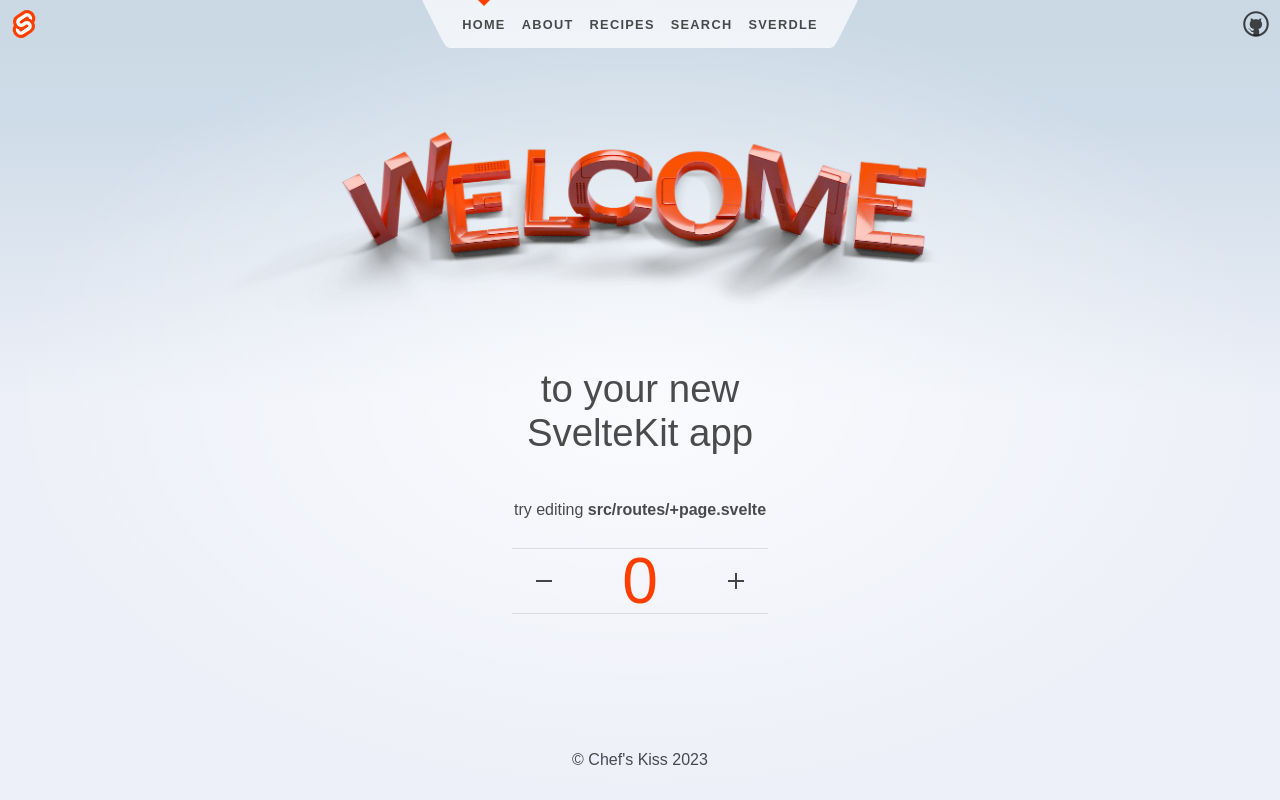
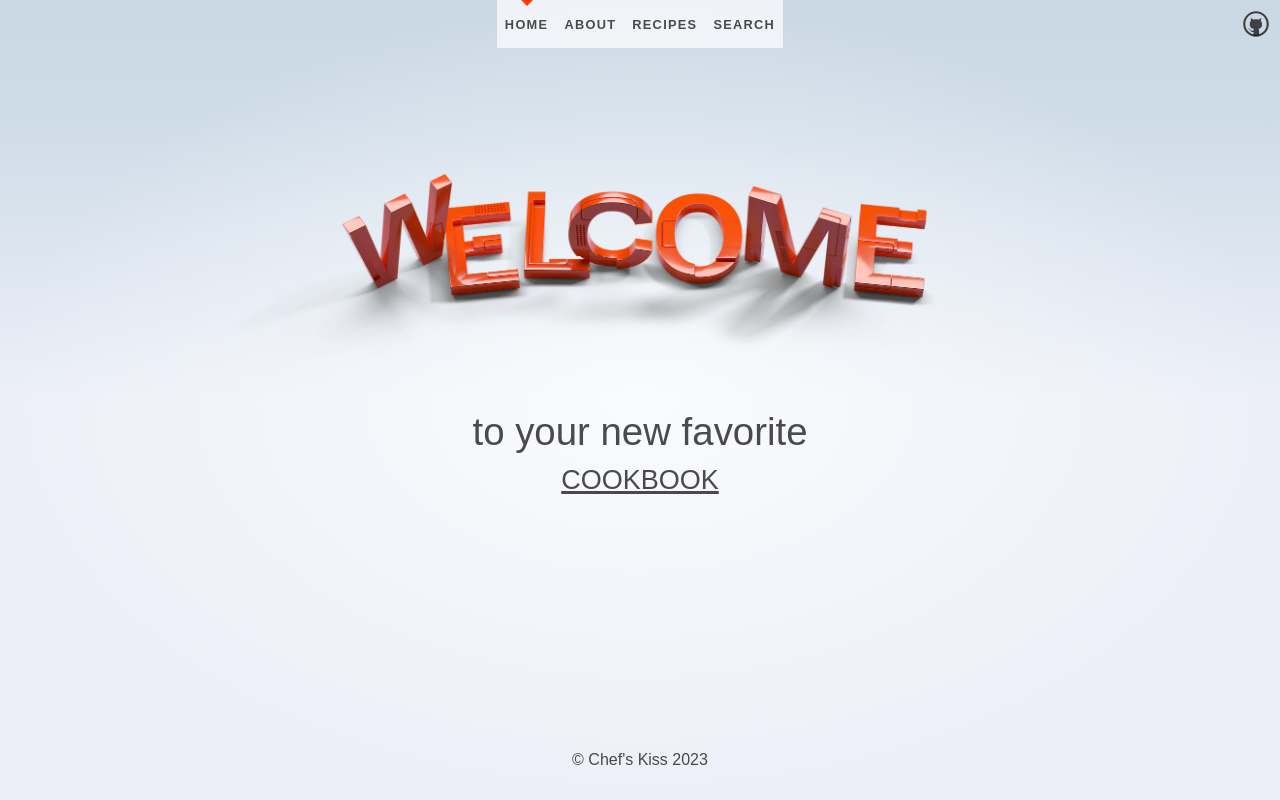
Before and after one commit to drewrey/cookbook, a SvelteKit app: page / in a window 1280 px wide. Built offline with nearby package versions, Linux system fonts and the light colour scheme.

Commit message:
cleaning up a bit

```diff
--- a/src/routes/+page.svelte
+++ b/src/routes/+page.svelte
@@ -1,5 +1,4 @@
 <script>
-	import Counter from './Counter.svelte';
 	import welcome from '$lib/images/svelte-welcome.webp';
 	import welcome_fallback from '$lib/images/svelte-welcome.png';
 </script>
@@ -18,14 +17,8 @@
 			</picture>
 		</span>
 
-		to your new<br />SvelteKit app
+		to your new favorite<br /><span class="cookbook">cookbook</span>
 	</h1>
-
-	<h2>
-		try editing <strong>src/routes/+page.svelte</strong>
-	</h2>
-
-	<Counter />
 </section>
 
 <style>
@@ -56,4 +49,9 @@
 		top: 0;
 		display: block;
 	}
+
+	span.cookbook {
+		font-variant-caps: all-small-caps;
+		text-decoration-line: underline;
+	}
 </style>
--- a/src/routes/Counter.svelte
+++ /dev/null
@@ -1,106 +0,0 @@
-<script>
-	import { spring } from 'svelte/motion';
-
-	let count = 0;
-
-	const displayed_count = spring();
-	$: displayed_count.set(count);
-	$: offset = modulo($displayed_count, 1);
-
-	/**
-	 * @param {number} n
-	 * @param {number} m
-	 */
-	function modulo(n, m) {
-		// handle negative numbers
-		return ((n % m) + m) % m;
-	}
-</script>
-
-<div class="counter">
-	<button on:click={() => (count -= 1)} aria-label="Decrease the counter by one">
-		<svg aria-hidden="true" viewBox="0 0 1 1">
-			<path d="M0,0.5 L1,0.5" />
-		</svg>
-	</button>
-
-	<div class="counter-viewport">
-		<div class="counter-digits" style="transform: translate(0, {100 * offset}%)">
-			<strong class="hidden" aria-hidden="true">{Math.floor($displayed_count + 1)}</strong>
-			<strong>{Math.floor($displayed_count)}</strong>
-		</div>
-	</div>
-
-	<button on:click={() => (count += 1)} aria-label="Increase the counter by one">
-		<svg aria-hidden="true" viewBox="0 0 1 1">
-			<path d="M0,0.5 L1,0.5 M0.5,0 L0.5,1" />
-		</svg>
-	</button>
-</div>
-
-<style>
-	.counter {
-		display: flex;
-		border-top: 1px solid rgba(0, 0, 0, 0.1);
-		border-bottom: 1px solid rgba(0, 0, 0, 0.1);
-		margin: 1rem 0;
-	}
-
-	.counter button {
-		width: 2em;
-		padding: 0;
-		display: flex;
-		align-items: center;
-		justify-content: center;
-		border: 0;
-		background-color: transparent;
-		touch-action: manipulation;
-		font-size: 2rem;
-	}
-
-	.counter button:hover {
-		background-color: var(--color-bg-1);
-	}
-
-	svg {
-		width: 25%;
-		height: 25%;
-	}
-
-	path {
-		vector-effect: non-scaling-stroke;
-		stroke-width: 2px;
-		stroke: #444;
-	}
-
-	.counter-viewport {
-		width: 8em;
-		height: 4em;
-		overflow: hidden;
-		text-align: center;
-		position: relative;
-	}
-
-	.counter-viewport strong {
-		position: absolute;
-		display: flex;
-		width: 100%;
-		height: 100%;
-		font-weight: 400;
-		color: var(--color-theme-1);
-		font-size: 4rem;
-		align-items: center;
-		justify-content: center;
-	}
-
-	.counter-digits {
-		position: absolute;
-		width: 100%;
-		height: 100%;
-	}
-
-	.hidden {
-		top: -100%;
-		user-select: none;
-	}
-</style>
--- a/src/routes/Header.svelte
+++ b/src/routes/Header.svelte
@@ -1,20 +1,12 @@
 <script>
 	import { page } from '$app/stores';
-	import logo from '$lib/images/svelte-logo.svg';
 	import github from '$lib/images/github.svg';
 </script>
 
 <header>
-	<div class="corner">
-		<a href="https://kit.svelte.dev">
-			<img src={logo} alt="SvelteKit" />
-		</a>
-	</div>
+	<div class="corner" />
 
 	<nav>
-		<svg viewBox="0 0 2 3" aria-hidden="true">
-			<path d="M0,0 L1,2 C1.5,3 1.5,3 2,3 L2,0 Z" />
-		</svg>
 		<ul>
 			<li aria-current={$page.url.pathname === '/' ? 'page' : undefined}>
 				<a href="/">Home</a>
@@ -28,13 +20,7 @@
 			<li aria-current={$page.url.pathname === '/recipes/search' ? 'page' : undefined}>
 				<a href="/recipes/search">Search</a>
 			</li>
-			<li aria-current={$page.url.pathname.startsWith('/sverdle') ? 'page' : undefined}>
-				<a href="/sverdle">Sverdle</a>
-			</li>
 		</ul>
-		<svg viewBox="0 0 2 3" aria-hidden="true">
-			<path d="M0,0 L0,3 C0.5,3 0.5,3 1,2 L2,0 Z" />
-		</svg>
 	</nav>
 
 	<div class="corner">
@@ -73,6 +59,9 @@
 		display: flex;
 		justify-content: center;
 		--background: rgba(255, 255, 255, 0.7);
+		padding-left: 0.5em;
+		padding-right: 0.5em;
+		padding-top: 0;
 	}
 
 	svg {
--- a/src/routes/recipes/[id=integer]/+page.svelte
+++ b/src/routes/recipes/[id=integer]/+page.svelte
@@ -63,7 +63,6 @@
 	<a data-sveltekit-reload rel="noreferrer" href={'http://' + data.recipe.link} target="_blank"
 		>{data.recipe.link}</a
 	>
-	<a href={'http://' + data.recipe.link}>{data.recipe.link}</a>
 </div>
 
 <hr />
--- a/src/routes/recipes/search/+page.svelte
+++ b/src/routes/recipes/search/+page.svelte
@@ -72,4 +72,8 @@
 		outline: inherit;
 		box-shadow: 0 0 0 1px grey;
 	}
+
+	h2 {
+		font-weight: bold;
+	}
 </style>
```
Also changed, not shown: src/routes/about/+page.svelte (+7 -18 lines).
